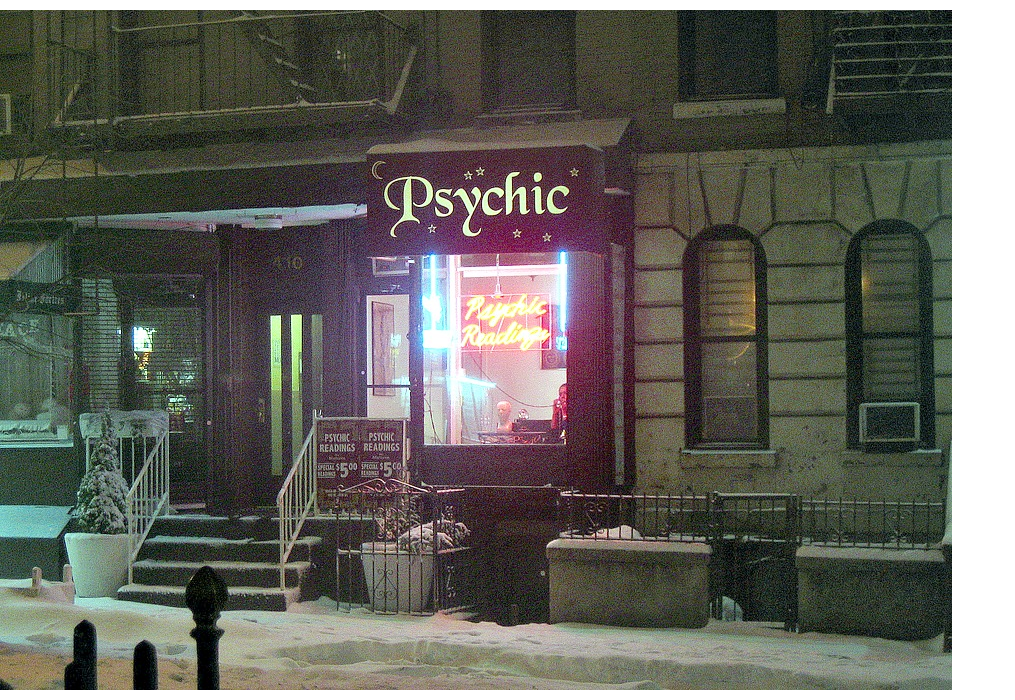
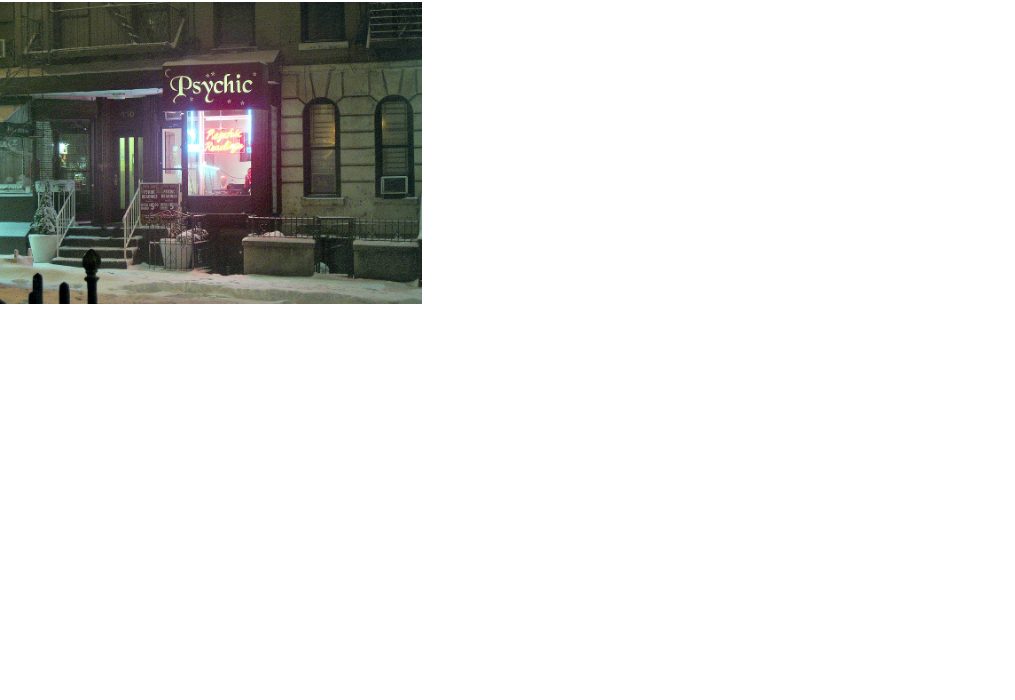
Before and after one commit to shayansea/Psychich-game, a plain HTML site: page index.html in a window 1280 px wide. Shown: the part 100-800 px from the top of the page, without its empty margins (0-1015 px from the left). Drawn offline with nearby package versions, Linux system fonts and the light colour scheme.

Commit message:
made psychic image width 33%

```diff
--- a/index.html
+++ b/index.html
@@ -15,6 +15,7 @@
     <header id="masthead">
     <h1>The Psychic Game</h1>
       <h2>Guess what letter I'm thinking of</h2>
+      <img src="assets/images/psychic.jpg" alt="psychic storefront" width="33%">
 
     </header>
         <div>
@@ -23,8 +24,8 @@
             <p id="losses-text"></p>
             <p id="guessesleft-text"></p>
             <p id="userguess-text"></p>
-    <img src="assets/images/psychic.jpg" alt="psychic storefront">
         </div>
+
 
  <script type="text/javascript">
 
```
